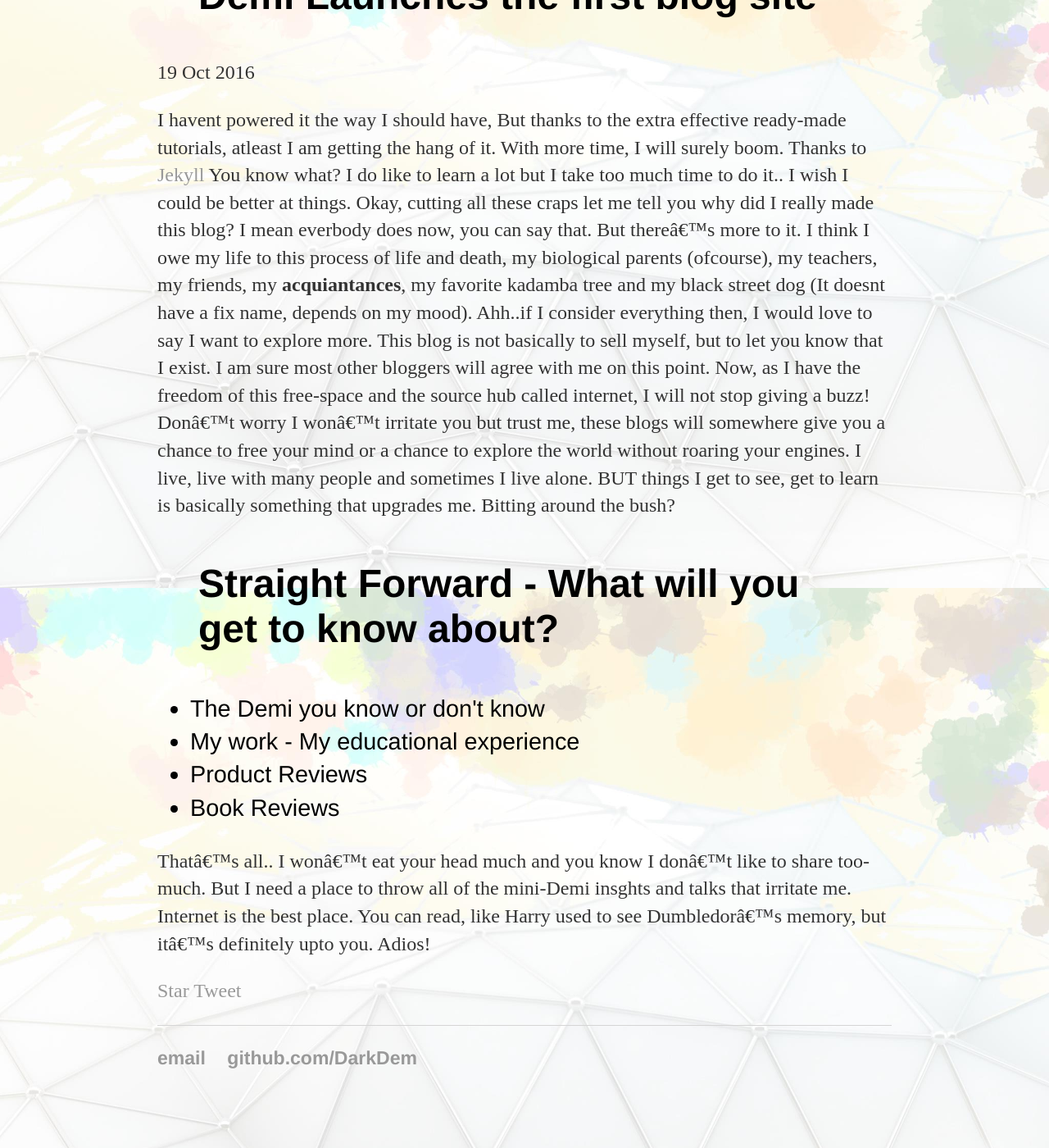
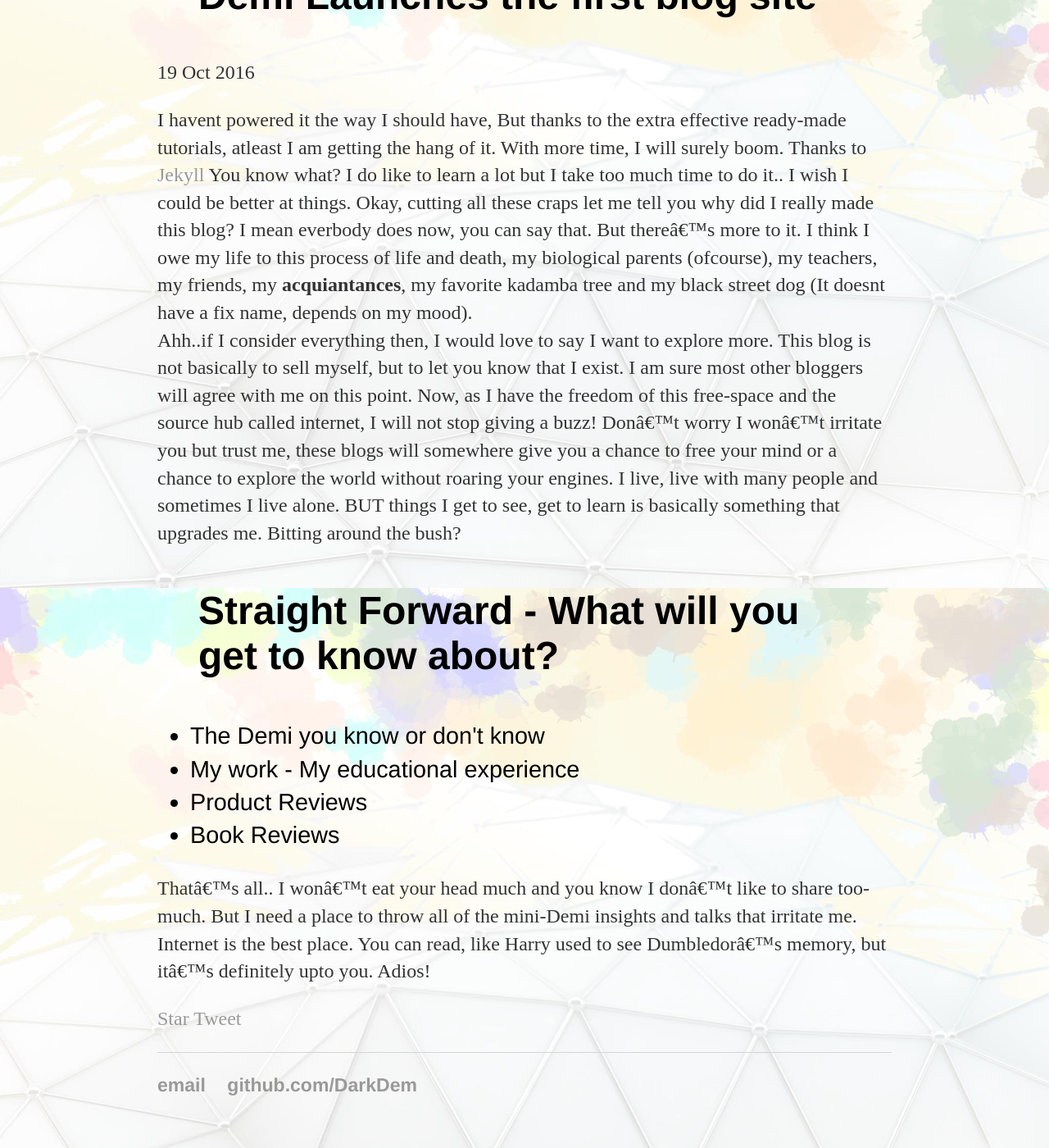
Before and after one commit to DarkDem/DarkDem.github.io, a Jekyll site: the page built from _posts/2016-10-19-demi's-site-launched.md, in a window 1280 px wide and 1400 px high, scrolled down 183 px. Shown: the whole window at 82% size. Built offline with Jekyll 4.4.1, drawn with Linux system fonts in a browser that asks for light colours; comment, search, counter and statistics services are not loaded.

Commit message:
Update 2016-10-19-demi's-site-launched.md

```diff
--- a/_posts/2016-10-19-demi's-site-launched.md
+++ b/_posts/2016-10-19-demi's-site-launched.md
@@ -10,7 +10,7 @@ date: 2016-10-19
 
 I havent powered it the way I should have, But thanks to the extra effective ready-made tutorials, atleast I am getting the hang of it. With more time, I will surely boom. Thanks to [Jekyll](http://jekyllrb.com)
 You know what? I do like to learn a lot but I take too much time to do it.. I wish I could be better at things.
-Okay, cutting all these craps let me tell you why did I really made this blog? I mean everbody does now, you can say that. But there's more to it. I think I owe my life to this process of life and death, my biological parents (ofcourse), my teachers, my friends, my <b>acquiantances</b>, my favorite kadamba tree and my black street dog (It doesnt have a fix name, depends on my mood). Ahh..if I consider everything then, I would love to say I want to explore more. This blog is not basically to sell myself, but to let you know that I exist. I am sure most other bloggers will agree with me on this point. Now, as I have the freedom of this free-space and the source hub called internet, I will not stop giving a buzz! Don't worry I won't irritate you but trust me, these blogs will somewhere give you a chance to free your mind or a chance to explore the world without roaring your engines. I live, live with many people and sometimes I live alone. BUT things I get to see, get to learn is basically something that upgrades me. Bitting around the bush?
+Okay, cutting all these craps let me tell you why did I really made this blog? I mean everbody does now, you can say that. But there's more to it. I think I owe my life to this process of life and death, my biological parents (ofcourse), my teachers, my friends, my <b>acquiantances</b>, my favorite kadamba tree and my black street dog (It doesnt have a fix name, depends on my mood).<br/> Ahh..if I consider everything then, I would love to say I want to explore more. This blog is not basically to sell myself, but to let you know that I exist. I am sure most other bloggers will agree with me on this point. Now, as I have the freedom of this free-space and the source hub called internet, I will not stop giving a buzz! Don't worry I won't irritate you but trust me, these blogs will somewhere give you a chance to free your mind or a chance to explore the world without roaring your engines. I live, live with many people and sometimes I live alone. BUT things I get to see, get to learn is basically something that upgrades me. Bitting around the bush?
 
 <h1>Straight Forward - What will you get to know about?</h1>
 
@@ -19,7 +19,7 @@ Okay, cutting all these craps let me tell you why did I really made this blog? I
 <li> Product Reviews </li>
 <li> Book Reviews </li></ul>
 
-That's all.. I won't eat your head much and you know I don't like to share too-much. But I need a place to throw all of the mini-Demi insghts and talks that irritate me. Internet is the best place. You can read, like Harry used to see Dumbledor's memory, but it's definitely upto you. Adios!
+That's all.. I won't eat your head much and you know I don't like to share too-much. But I need a place to throw all of the mini-Demi insights and talks that irritate me. Internet is the best place. You can read, like Harry used to see Dumbledor's memory, but it's definitely upto you. Adios!
 
 <!-- Place this tag where you want the button to render. -->
 <a class="github-button" href="https://github.com/DarkDem/DarkDem.github.io" data-icon="octicon-star" data-style="mega" data-count-href="/DarkDem/DarkDem.github.io/stargazers" data-count-api="/repos/DarkDem/DarkDem.github.io#stargazers_count" data-count-aria-label="# stargazers on GitHub" aria-label="Star DarkDem/DarkDem.github.io on GitHub">Star</a>
```
